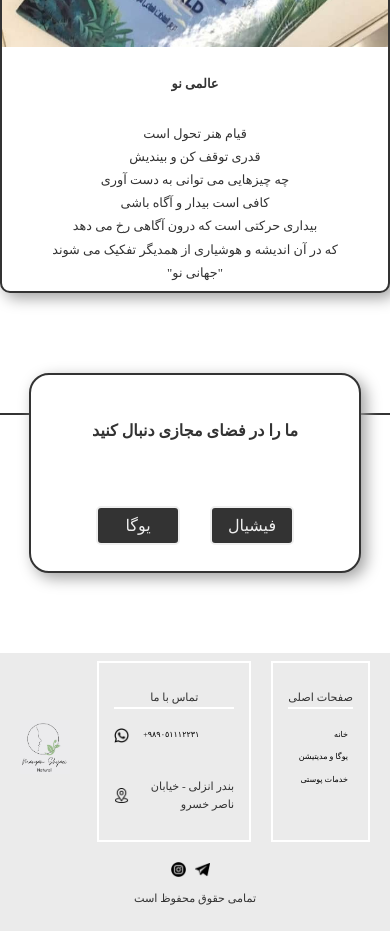
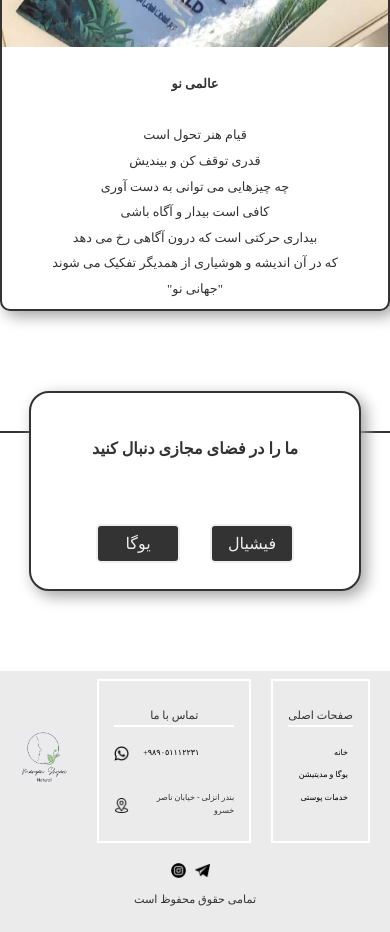
Before and after one commit to Nasimkrm/Maryam-Shojaei-, a React (Create React App) app: page / in a window 390 px wide. Shown: the part 1680-2612 px from the top of the page. Built offline with nearby package versions, Linux system fonts and the light colour scheme; a web font is replaced by a local one.

Commit message:
Fixed responsive issues

```diff
--- a/src/index.css
+++ b/src/index.css
@@ -381,7 +381,7 @@ box-shadow: 5px 5px 15px 0px #a1a1a1;
 
 .card-text {
  padding:10;
-  line-height: 0.8;
+  line-height: 1;
   text-align: center;
 }
 
@@ -835,7 +835,7 @@ box-sizing: border-box;
 
     .address-text {
 
-     font-size: 0.7rem;
+     font-size: 0.5rem;
    }
 
    .link-title {
```
